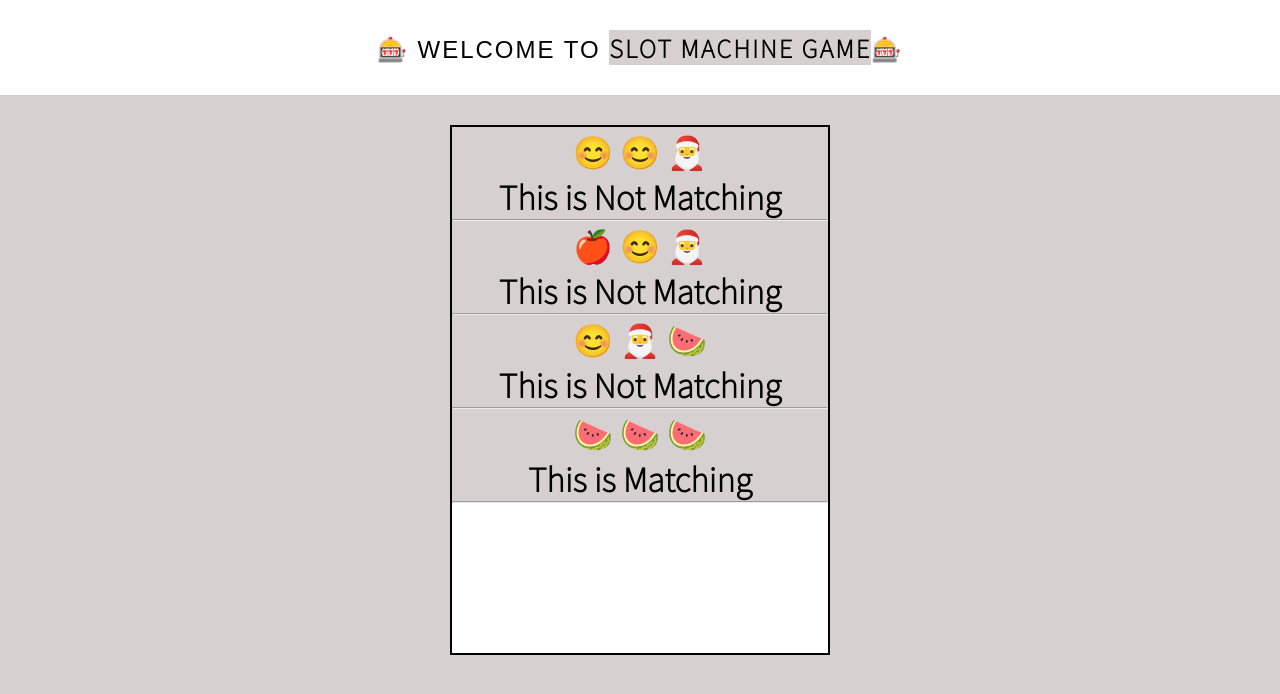
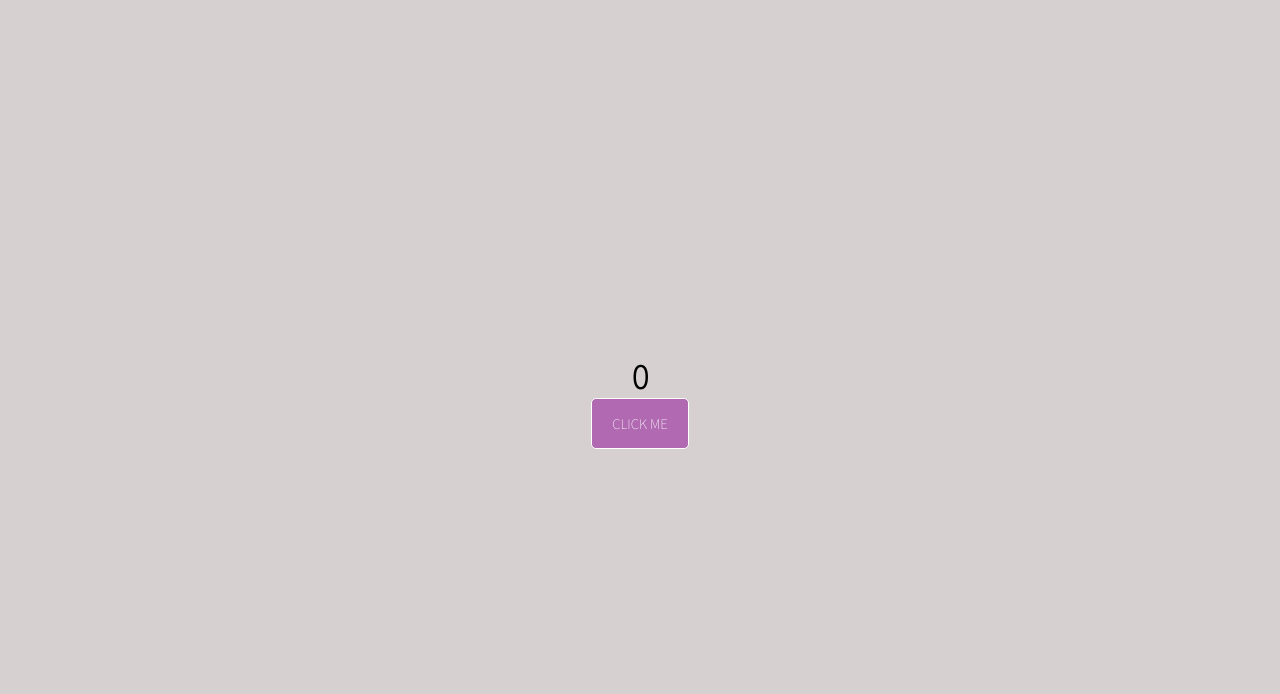
Before and after one commit to zaib22213/awesomereact, a React (Create React App) app: page / in a window 1280 px wide. Shown: the top 694 px of the page. Built offline with nearby package versions, Linux system fonts and the light colour scheme.

Commit message:
commit new proj
button project

```diff
--- a/src/App.jsx
+++ b/src/App.jsx
@@ -1,5 +1,17 @@
-import Heading from './Heading';
-import React from 'react';
+// import Heading from './Heading';
+
+import React from "react";
+
+const App = () => {
+  return (
+    <>
+      <div>
+        <h1> 0 </h1>
+        <button>CLICK ME</button>
+      </div>
+    </>
+  );
+};
 
 // import Parag from './Parag';
 // import List from './List';
@@ -15,5 +27,4 @@ import React from 'react';
 //     );
 // }
 
-
 export default App;
--- a/src/index.css
+++ b/src/index.css
@@ -1,22 +1,43 @@
-@import url('https://fonts.googleapis.com/css2?family=Noto+Sans+JP:wght@100&display=swap');
+@import url("https://fonts.googleapis.com/css2?family=Noto+Sans+JP:wght@100&display=swap");
 * {
   margin: 0;
   padding: 0;
   box-sizing: border-box;
   background-color: rgb(214, 208, 208);
-font-family: 'Noto Sans JP', sans-serif;
-
+  font-family: "Noto Sans JP", sans-serif;
 }
-/* body {
+body {
   background-color: rgb(117, 117, 161);
   margin: 0;
   padding: 0%;
   box-sizing: border-box;
+
+}
+button {
+  background-color: rgb(177, 105, 177);
+  color: white;
+  padding: 15px 20px;
+  border-radius: 5px;
+  border: 1px solid white;
+
+
 }
 div {
+  width: 100%;
+  height: 100vh;
+  /* margin: 200px 100px; */
+  display: flex;
+  flex-direction: column;
+  justify-content: center;
+  align-items: center;
+  float:center;
+
+
+}
+/* div {
 display: flex;
 justify-content: center;
-align-items: center;
+align-items: center; */
 /* background-color: rgb(245, 245, 246); */
 /* height: 100vh;
 width: 100%;
@@ -36,9 +57,8 @@ h1 {
   text-transform: capitalize;
 } */
 
-
 /* Styling for Netflix Project */
-.heading_style {
+/* .heading_style {
   padding: 30px 0;
   text-align: center;
   font-family: 'Raleway', sans-serif;
@@ -46,20 +66,20 @@ h1 {
   font-size: 13px;
   letter-spacing: 2px;
   font-weight: 500;
-  /* color: #868686; */
+  /* color: #868686;
   background-color: #ffffff;
   font-size: 1.5rem;
   margin-bottom: 30px;
-}
-.slot_inner {
+} */
+/* .slot_inner {
   text-align: center;
 }
 .slotmachine{
   background-color: white;
   border: 2px solid black;
   padding: 0 0 150px 0;
-  margin: 0 450px 600px 450px;
-}
+  margin: 0 450px 450px 450px;
+} */
 /* .cards {
   width: 100%;
   height: auto;
--- a/src/index.js
+++ b/src/index.js
@@ -1,6 +1,7 @@
 import "./index.css";
 
-import Apps from './Apps';
+import App from './App';
+// import Apps from './Apps';
 // import Cards from './Cards';
 import React from 'react';
 import ReactDOM from 'react-dom';
@@ -8,7 +9,7 @@ import ReactDOM from 'react-dom';
 // import sdata from "./LinksNetflix";
 
 ReactDOM.render
-(<Apps />, document.getElementById('root'));
+(<App />, document.getElementById('root'));
 
 
 
```
Also changed, not shown: 1 other file (tests, documents, lock files or other folders). Lines whose indentation alone changed are shown as unchanged.
